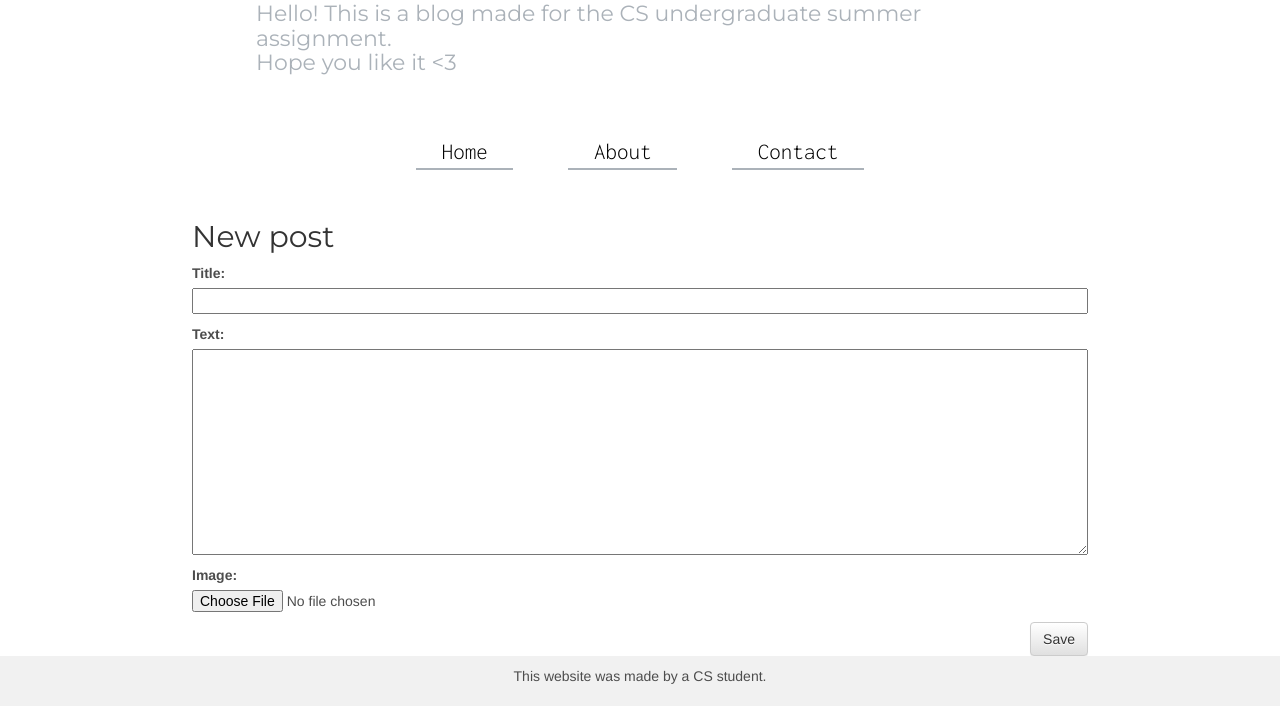
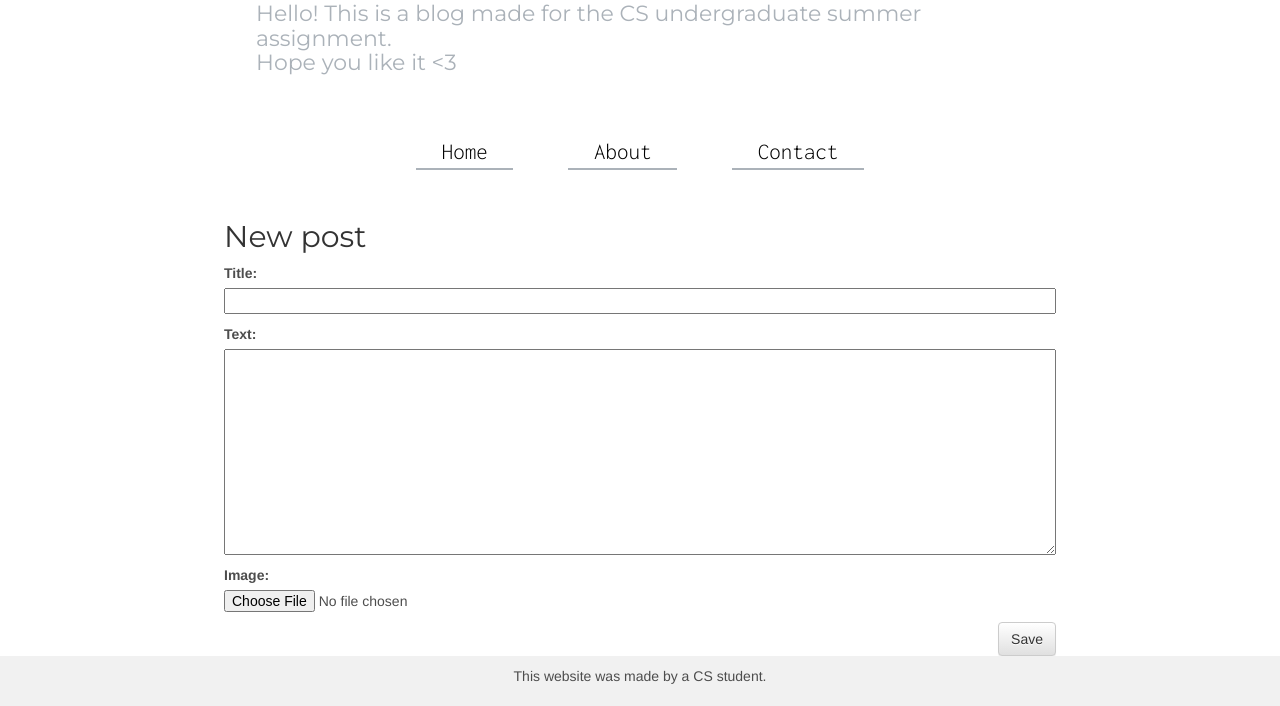
Before and after one commit to Garciall-code/my-first-blog, a Django app: page /post/new/ in a window 1280 px wide. Shown: the part 155-861 px from the top of the page. Run offline with Django 3.2, Linux system fonts and the light colour scheme; some libraries are stand-ins or nearby versions.

Commit message:
Still fixing

```diff
--- a/blog/static/css/blog.css
+++ b/blog/static/css/blog.css
@@ -99,7 +99,7 @@ p {
     margin: auto;
     position: relative;
     margin-top: 30px;
-    width: 70%;
+    width: 65%;
 }
 @media only screen and (max-width: 600px) {
     .grid-container  {
```
